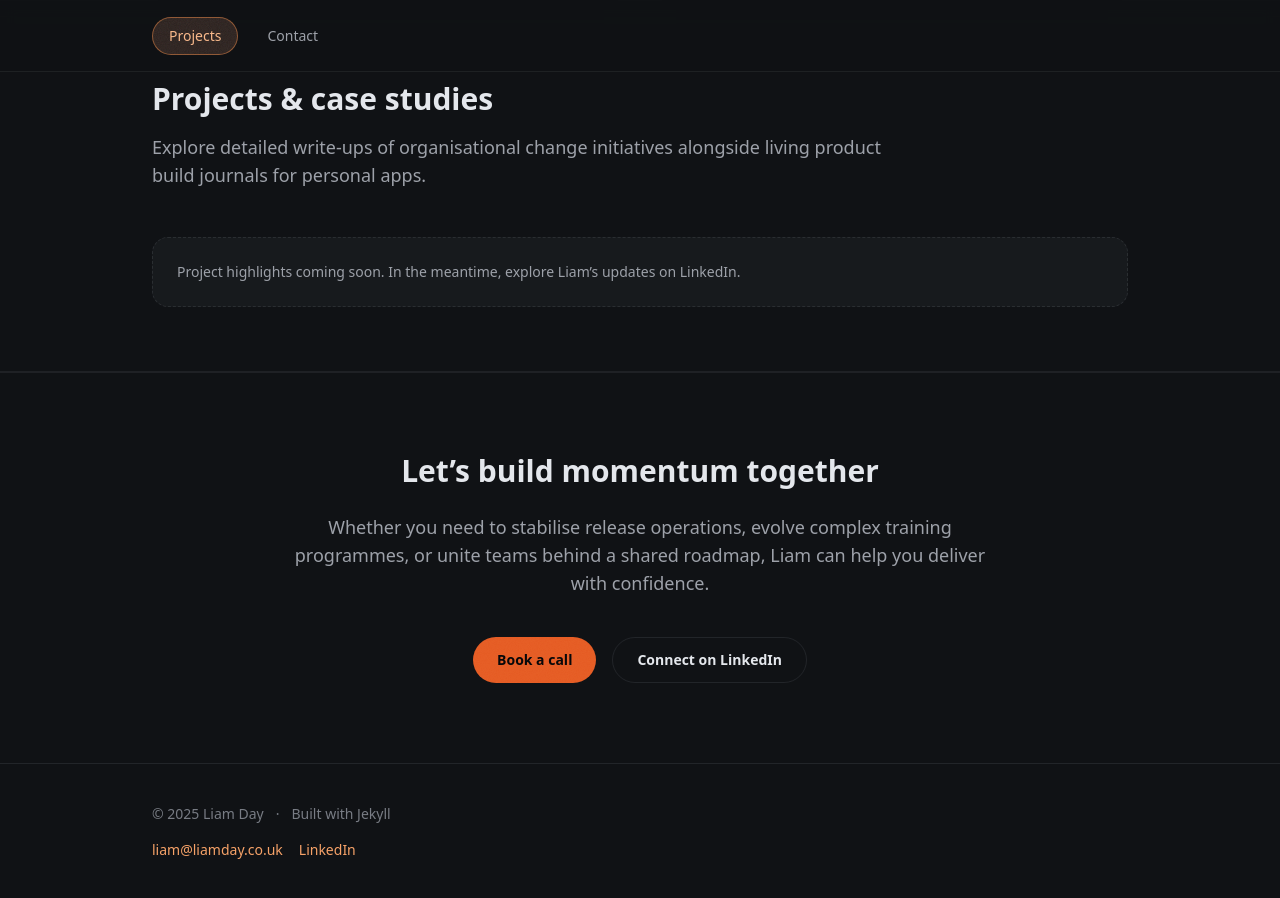
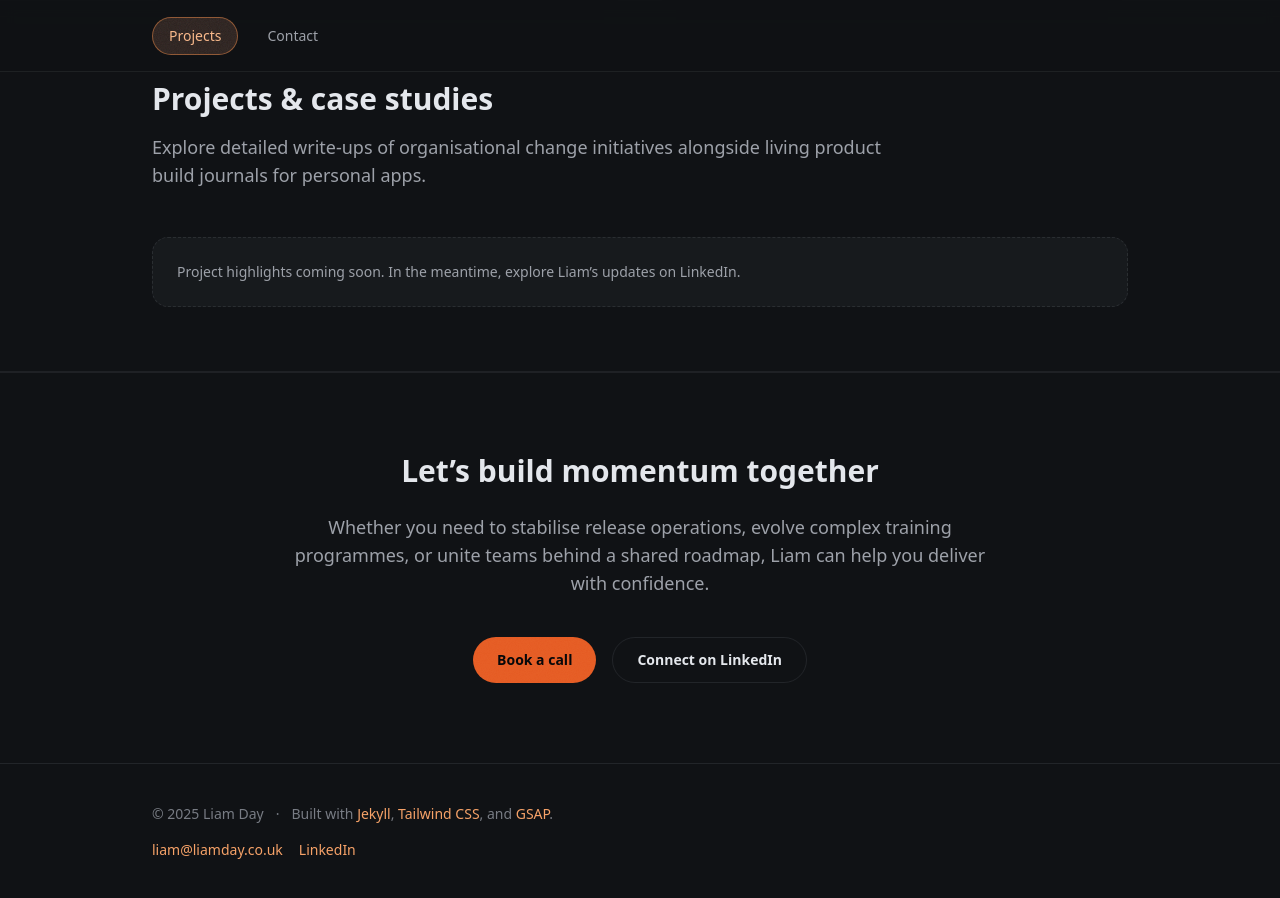
Before and after one commit to liammday/liamday-site, a Jekyll site: the page built from index.md, in a window 1280 px wide and 900 px high, scrolled down 4211 px. Built offline with Jekyll 4.4.1, drawn with Linux system fonts in a browser that asks for light colours.

Commit message:
Expand footer tech stack attribution

```diff
--- a/_layouts/default.html
+++ b/_layouts/default.html
@@ -18,7 +18,13 @@
         <div class="flex flex-wrap items-center gap-3">
           <p>© {{ 'now' | date: '%Y' }} {{ site.title }}</p>
           <span aria-hidden="true">·</span>
-          <p>Built with Jekyll</p>
+          <p>
+            Built with
+            <a href="https://jekyllrb.com/community/" class="transition hover:text-ember-300">Jekyll</a>,
+            <a href="https://tailwindcss.com/community" class="transition hover:text-ember-300">Tailwind CSS</a>,
+            and
+            <a href="https://greensock.com/gsap/" class="transition hover:text-ember-300">GSAP</a>.
+          </p>
         </div>
         <div class="flex flex-wrap gap-4">
           <a class="transition hover:text-ember-300" href="mailto:{{ site.social.email }}">{{ site.social.email }}</a>
```
